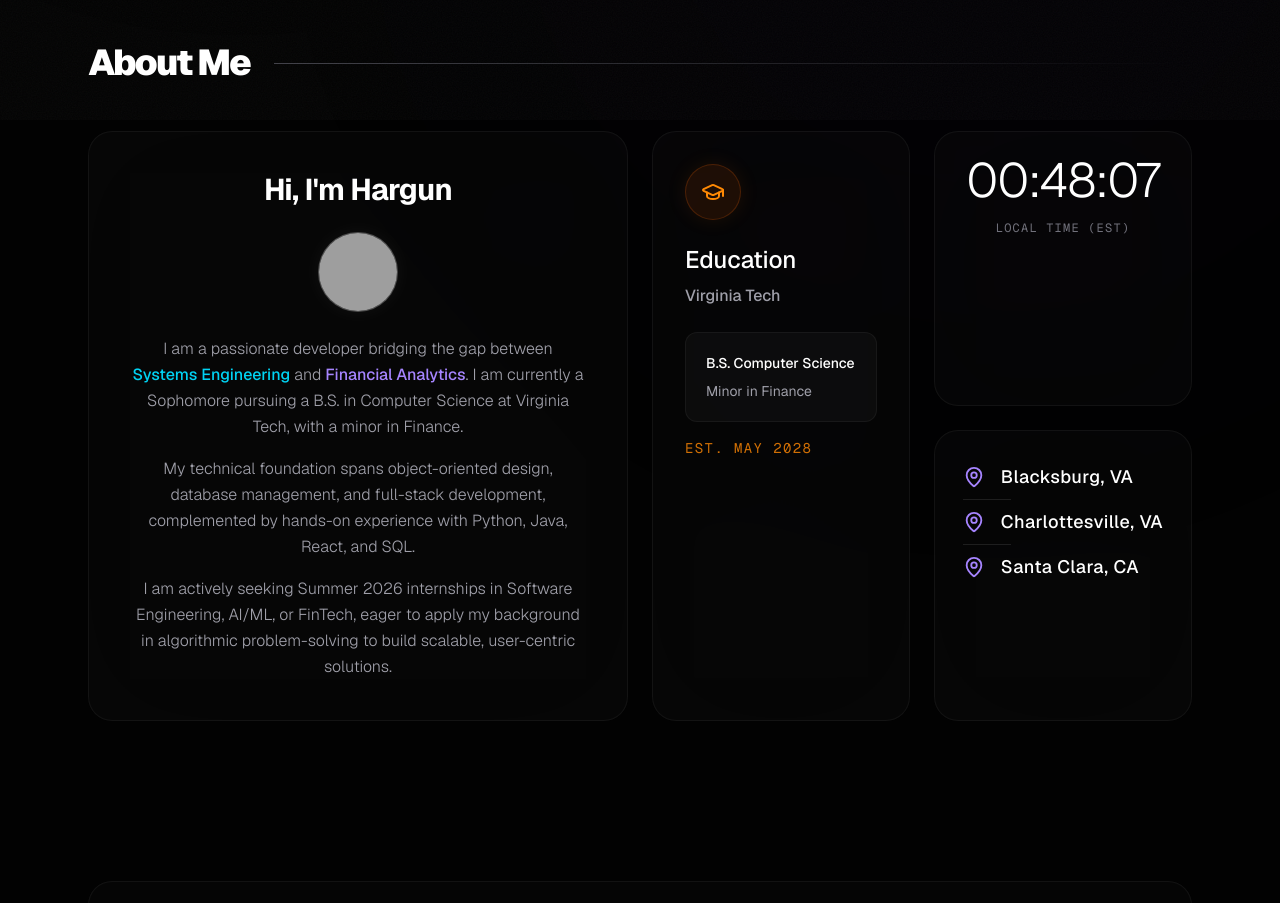
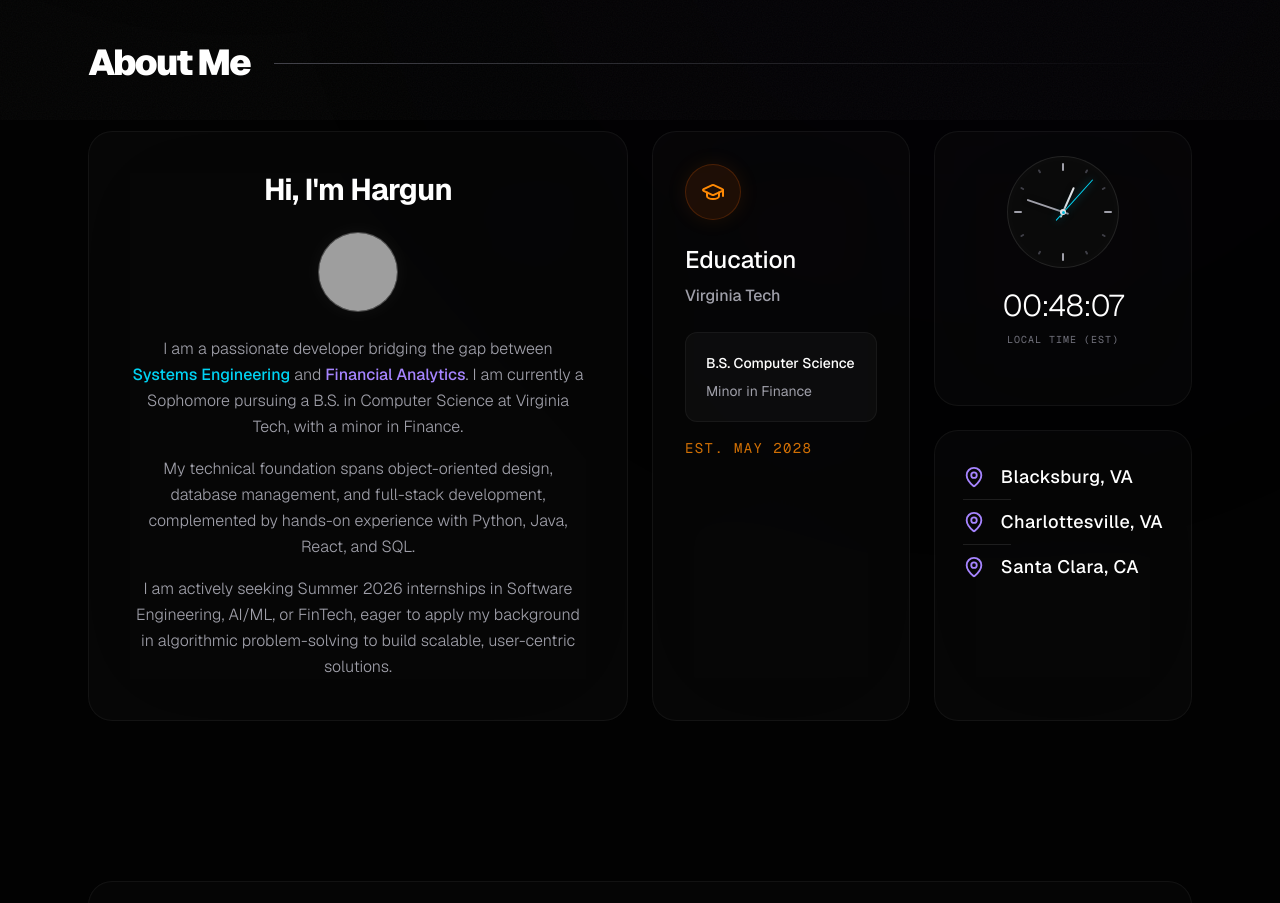
Before and after one commit to HargunSinghGhotra/PersonalWebsite, a Next.js app in the folder hargun-portfolio/: page / in a window 1280 px wide. Shown: the part 680-1583 px from the top of the page. Built offline with nearby package versions, Linux system fonts and the light colour scheme; grey boxes are pictures that could not be loaded.

Commit message:
Update page.tsx

```diff
--- a/hargun-portfolio/app/page.tsx
+++ b/hargun-portfolio/app/page.tsx
@@ -11,7 +11,6 @@ export default function Portfolio() {
   // Handle Mount & Preloader timing
   useEffect(() => {
     setIsMounted(true);
-    // The boot sequence lasts 2.8 seconds
     const timer = setTimeout(() => {
       setIsLoading(false);
     }, 2800);
@@ -53,7 +52,7 @@ export default function Portfolio() {
         />
       </div>
 
-      {/* MAIN CONTENT (Fades in after preloader) */}
+      {/* MAIN CONTENT */}
       <motion.div
         initial={{ opacity: 0 }}
         animate={{ opacity: isLoading ? 0 : 1 }}
@@ -90,7 +89,6 @@ export default function Portfolio() {
                     </motion.div>
                 </Magnetic>
 
-                {/* RESPONSIVE HERO TEXT FIX */}
                 <h1 className="text-6xl sm:text-7xl md:text-8xl lg:text-[9rem] leading-[0.9] font-black tracking-tighter mb-8 bg-gradient-to-b from-white via-zinc-200 to-zinc-800 bg-clip-text text-transparent">
                     HARGUN<br/>GHOTRA
                 </h1>
@@ -162,11 +160,11 @@ export default function Portfolio() {
                     </TiltCard>
 
                     {/* Live Clock & Locations */}
-                    <div className="lg:col-span-1 flex flex-col gap-6 min-h-[26rem] h-full">
-                        {/* Centered Clock Widget (No Logo) */}
-                        <TiltCard className="flex-1 p-6 flex flex-col justify-center items-center text-center relative overflow-hidden min-h-[12rem]">
+                    <div className="lg:col-span-1 flex flex-col gap-6 min-h-[32rem]">
+                        {/* THE NEW ANALOG + DIGITAL CLOCK WIDGET */}
+                        <TiltCard className="flex-1 p-6 flex flex-col justify-center items-center text-center relative overflow-hidden min-h-[14rem]">
                             <LiveClock />
-                            <p className="text-xs font-mono text-zinc-500 uppercase tracking-widest mt-4">Local Time (EST)</p>
+                            <p className="text-[10px] font-mono text-zinc-500 uppercase tracking-widest mt-2">Local Time (EST)</p>
                         </TiltCard>
 
                         {/* Expanded Locations (Scaled up to fill box) */}
@@ -318,7 +316,7 @@ function Preloader() {
     );
 }
 
-// --- LIVE CLOCK WIDGET ---
+// --- THE NEW ANALOG + DIGITAL LIVE CLOCK ---
 function LiveClock() {
     const [time, setTime] = useState<Date | null>(null);
 
@@ -328,15 +326,65 @@ function LiveClock() {
         return () => clearInterval(timer);
     }, []);
 
-    if (!time) return <div className="text-4xl sm:text-5xl font-light text-white">--:--:--</div>;
+    // Server-side fallback to prevent hydration mismatch
+    if (!time) return (
+        <div className="flex flex-col items-center gap-4 w-full">
+            <div className="w-24 h-24 sm:w-28 sm:h-28 rounded-full border border-white/10 bg-white/5 animate-pulse"></div>
+            <div className="text-2xl sm:text-3xl font-light text-zinc-700 tracking-tight">--:--:--</div>
+        </div>
+    );
+
+    // Calculate angles for the hands
+    const seconds = time.getSeconds();
+    const minutes = time.getMinutes();
+    const hours = time.getHours();
+
+    const secondDegrees = seconds * 6;
+    const minuteDegrees = minutes * 6 + seconds * 0.1;
+    const hourDegrees = (hours % 12) * 30 + minutes * 0.5;
 
     return (
-        <div className="text-4xl sm:text-5xl font-light text-white tracking-tight">
-            {time.toLocaleTimeString('en-US', { hour12: false, hour: '2-digit', minute: '2-digit', second: '2-digit' })}
+        <div className="flex flex-col items-center gap-5 w-full">
+
+            {/* The Analog Clock Face */}
+            <div className="relative w-24 h-24 sm:w-28 sm:h-28 rounded-full border border-white/10 bg-[#0a0a0a] shadow-[inset_0_0_20px_rgba(255,255,255,0.02)] flex items-center justify-center">
+
+                {/* 12 Minimalist Tick Marks */}
+                {[...Array(12)].map((_, i) => (
+                    <div key={i} className="absolute w-full h-full" style={{ transform: `rotate(${i * 30}deg)` }}>
+                        <div className={`mx-auto w-[1.5px] rounded-full ${i % 3 === 0 ? 'h-2 bg-zinc-400' : 'h-1 bg-zinc-700'} mt-1.5`}></div>
+                    </div>
+                ))}
+
+                {/* Hour Hand */}
+                <div className="absolute w-full h-full" style={{ transform: `rotate(${hourDegrees}deg)` }}>
+                    <div className="mx-auto w-[2.5px] h-[30%] bg-zinc-200 rounded-full mt-[25%] shadow-[0_0_5px_rgba(0,0,0,0.5)]"></div>
+                </div>
+
+                {/* Minute Hand */}
+                <div className="absolute w-full h-full" style={{ transform: `rotate(${minuteDegrees}deg)` }}>
+                    <div className="mx-auto w-[1.5px] h-[40%] bg-zinc-400 rounded-full mt-[15%] shadow-[0_0_5px_rgba(0,0,0,0.5)]"></div>
+                </div>
+
+                {/* Second Hand (Snaps precisely with no transition delay) */}
+                <div className="absolute w-full h-full" style={{ transform: `rotate(${secondDegrees}deg)` }}>
+                    <div className="mx-auto w-[1px] h-[50%] bg-cyan-400 rounded-full mt-[10%] shadow-[0_0_8px_rgba(6,182,212,0.8)]"></div>
+                </div>
+
+                {/* Center Pivot Pin */}
+                <div className="absolute w-1.5 h-1.5 bg-zinc-200 rounded-full z-10 shadow-[0_0_4px_rgba(0,0,0,0.5)]">
+                    <div className="absolute inset-[1.5px] bg-cyan-500 rounded-full"></div>
+                </div>
+            </div>
+
+            {/* The Digital Time Readout */}
+            <div className="text-2xl sm:text-3xl font-light text-white tracking-tight">
+                {time.toLocaleTimeString('en-US', { hour12: false, hour: '2-digit', minute: '2-digit', second: '2-digit' })}
+            </div>
+
         </div>
     );
 }
-
 
 // --- ULTIMATE 3D / INTERACTIVE COMPONENTS ---
 
```
